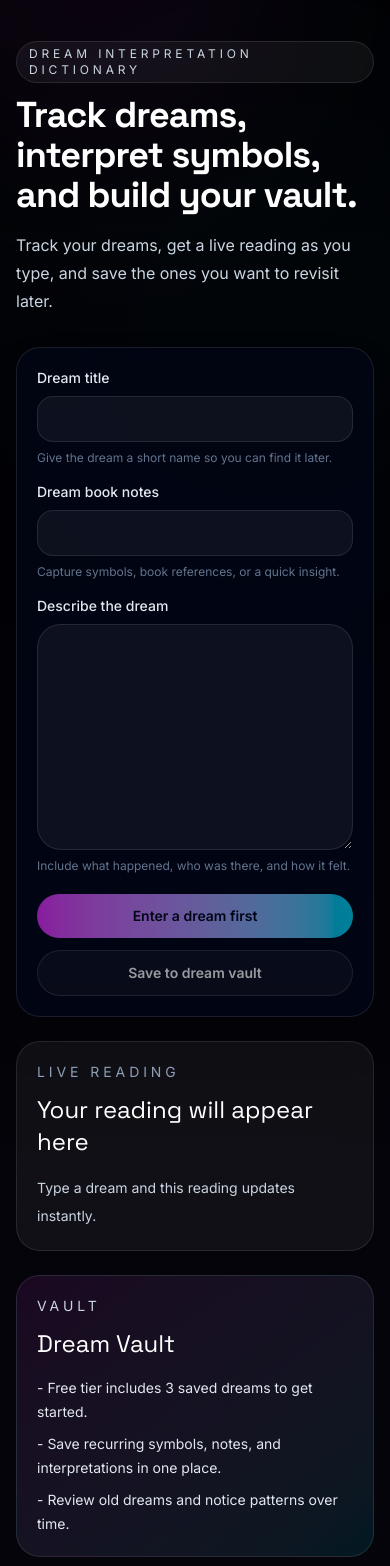
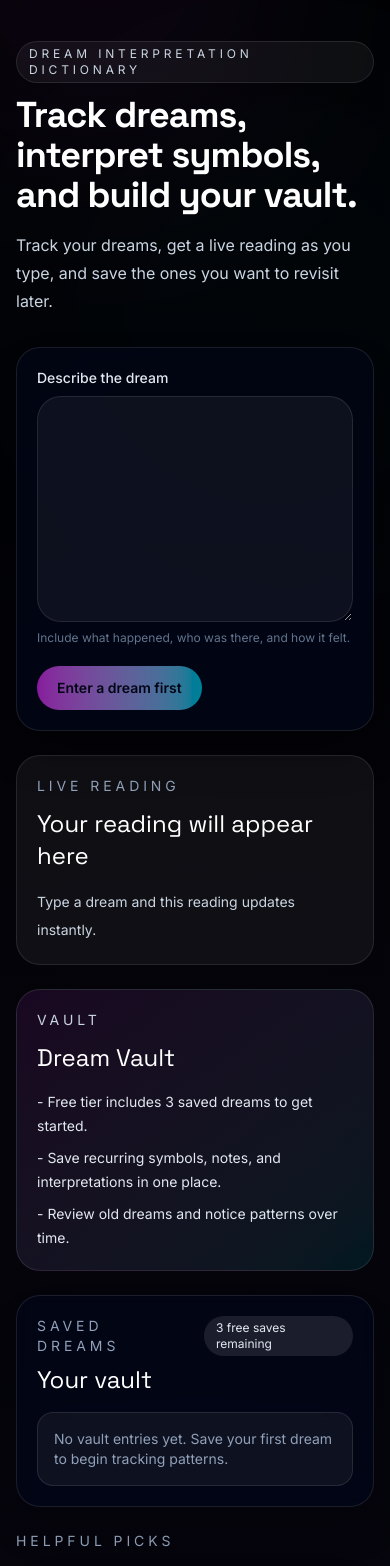
Before and after one commit to SavageT1/DreamInterpretation-Dictionary, a React (Vite) app: page / in a window 390 px wide. Shown: the top 1566 px of the page. Built offline with nearby package versions, Linux system fonts and the light colour scheme.

Commit message:
simplify first dream and move save details after reading

```diff
--- a/src/components/DreamJournal.tsx
+++ b/src/components/DreamJournal.tsx
@@ -364,29 +364,7 @@ export default function DreamJournal() {
               className="rounded-3xl border border-white/10 bg-slate-950/70 p-5 shadow-2xl shadow-black/30 backdrop-blur"
               aria-busy={isInterpreting}
             >
-              <div className="grid gap-4 sm:grid-cols-2">
-                <label className="flex flex-col gap-2">
-                  <span className="text-sm font-medium text-slate-200">Dream title</span>
-                  <input
-                    value={title}
-                    onChange={(event) => setTitle(event.target.value)}
-                    className="rounded-2xl border border-white/10 bg-white/5 px-4 py-3 text-sm text-white outline-none transition focus:border-fuchsia-400/60 focus:bg-white/10"
-                  />
-                  <span className="text-xs text-slate-500">Give the dream a short name so you can find it later.</span>
-                </label>
-
-                <label className="flex flex-col gap-2">
-                  <span className="text-sm font-medium text-slate-200">Dream book notes</span>
-                  <input
-                    value={dreamBookNotes}
-                    onChange={(event) => setDreamBookNotes(event.target.value)}
-                    className="rounded-2xl border border-white/10 bg-white/5 px-4 py-3 text-sm text-white outline-none transition focus:border-cyan-400/60 focus:bg-white/10"
-                  />
-                  <span className="text-xs text-slate-500">Capture symbols, book references, or a quick insight.</span>
-                </label>
-              </div>
-
-              <label className="mt-4 flex flex-col gap-2">
+              <label className="flex flex-col gap-2">
                 <span className="text-sm font-medium text-slate-200">Describe the dream</span>
                 <textarea
                   value={dream}
@@ -397,21 +375,13 @@ export default function DreamJournal() {
                 <span className="text-xs text-slate-500">Include what happened, who was there, and how it felt.</span>
               </label>
 
-              <div className="mt-5 flex flex-col gap-3 sm:flex-row">
+              <div className="mt-5">
                 <button
                   type="submit"
                   disabled={isInterpreting || !hasDreamText}
                   className="inline-flex items-center justify-center rounded-full bg-gradient-to-r from-fuchsia-500 to-cyan-400 px-5 py-3 text-sm font-semibold text-slate-950 transition hover:scale-[1.01] disabled:cursor-not-allowed disabled:opacity-60"
                 >
                   {isInterpreting ? 'Interpreting...' : hasDreamText ? 'Interpret dream' : 'Enter a dream first'}
-                </button>
-                <button
-                  type="button"
-                  onClick={handleSave}
-                  disabled={isInterpreting || !hasDreamText}
-                  className="inline-flex items-center justify-center rounded-full border border-white/15 bg-white/5 px-5 py-3 text-sm font-semibold text-white transition hover:bg-white/10 disabled:cursor-not-allowed disabled:opacity-60"
-                >
-                  Save to dream vault
                 </button>
               </div>
             </form>
@@ -435,6 +405,45 @@ export default function DreamJournal() {
                     ? 'We are translating the symbols and emotional tone into a reading now...'
                     : displayedInterpretation || 'Type a dream and this reading updates instantly.'}
                 </p>
+
+                {hasFreshReading ? (
+                  <section className="mt-6 border-t border-white/10 pt-5" aria-label="Save this reading">
+                    <p className="text-sm font-semibold text-white">Want to save this reading?</p>
+                    <p className="mt-1 text-xs leading-5 text-slate-400">
+                      These details are optional and only help you find this dream later.
+                    </p>
+
+                    <div className="mt-4 grid gap-4">
+                      <label className="flex flex-col gap-2">
+                        <span className="text-sm font-medium text-slate-200">Dream title (optional)</span>
+                        <input
+                          value={title}
+                          onChange={(event) => setTitle(event.target.value)}
+                          className="rounded-2xl border border-white/10 bg-white/5 px-4 py-3 text-sm text-white outline-none transition focus:border-fuchsia-400/60 focus:bg-white/10"
+                        />
+                      </label>
+
+                      <label className="flex flex-col gap-2">
+                        <span className="text-sm font-medium text-slate-200">Dream book notes (optional)</span>
+                        <textarea
+                          value={dreamBookNotes}
+                          onChange={(event) => setDreamBookNotes(event.target.value)}
+                          rows={3}
+                          className="rounded-2xl border border-white/10 bg-white/5 px-4 py-3 text-sm leading-6 text-white outline-none transition focus:border-cyan-400/60 focus:bg-white/10"
+                          placeholder="Add symbols, book references, or anything you want to remember."
+                        />
+                      </label>
+
+                      <button
+                        type="button"
+                        onClick={handleSave}
+                        className="inline-flex items-center justify-center rounded-full border border-white/15 bg-white/10 px-5 py-3 text-sm font-semibold text-white transition hover:bg-white/15"
+                      >
+                        Save to dream vault
+                      </button>
+                    </div>
+                  </section>
+                ) : null}
               </article>
 
               <article className="rounded-3xl border border-white/10 bg-gradient-to-br from-fuchsia-500/10 to-cyan-400/10 p-5">
```
